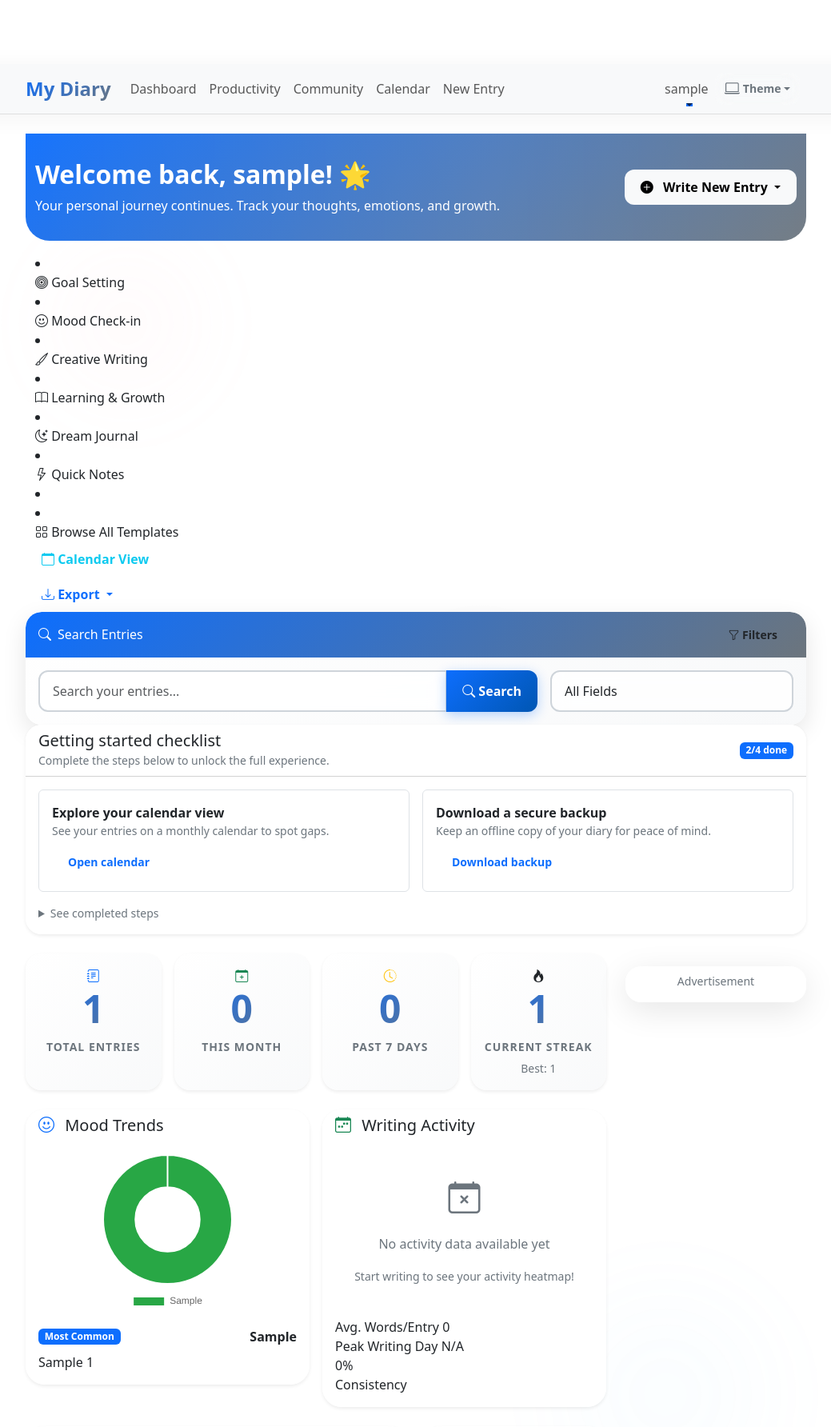
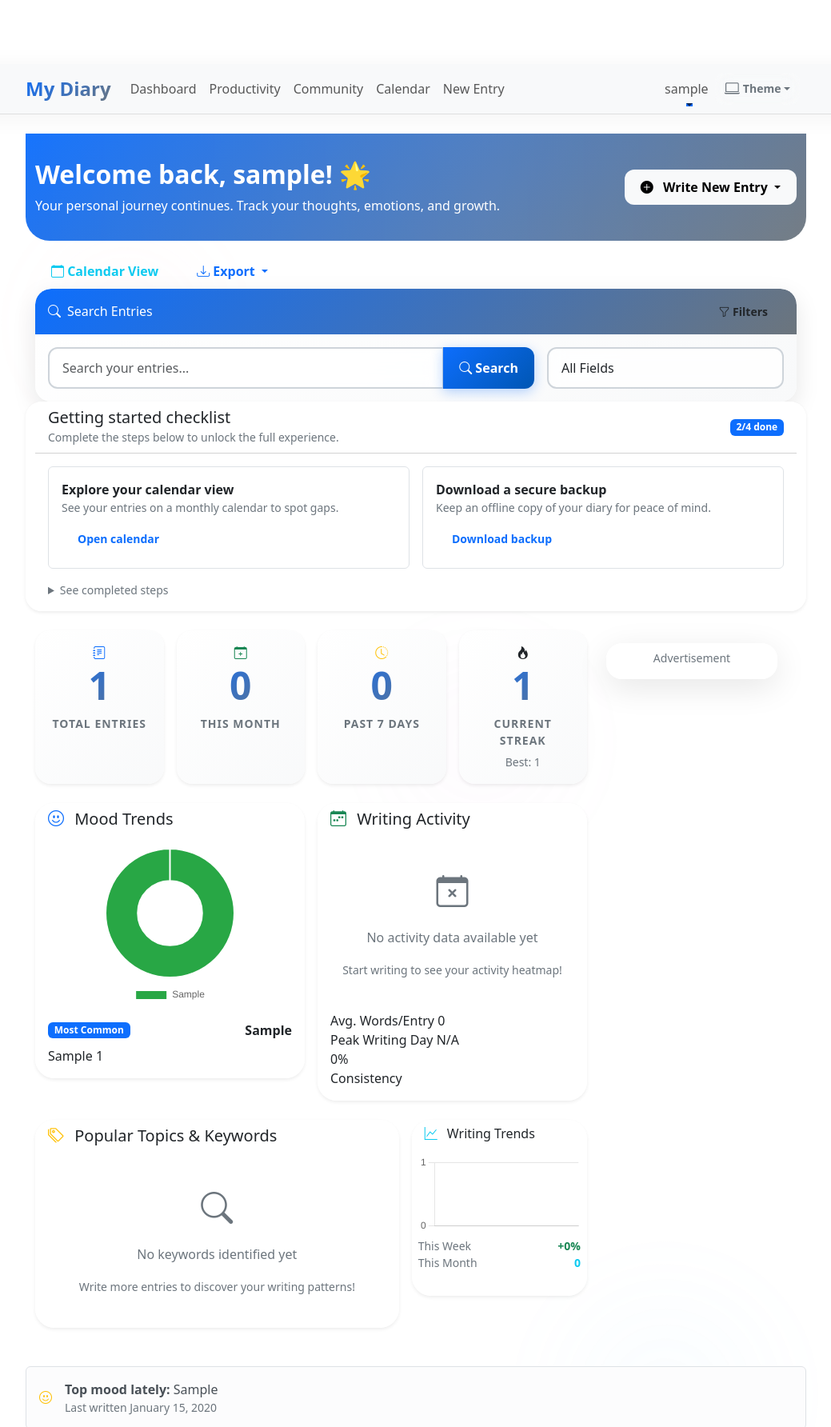
Before and after one commit to kevohmutwiri9-creator/My-Diary, a Flask app: page /dashboard in a window 1280 px wide. Shown: the top 1784 px of the page at 80% size, without its empty margins (120-1159 px from the left). Run offline with Flask 3, Linux system fonts and the light colour scheme; a user stored in the database is signed in; tables that the repository leaves empty hold one stand-in row (values such as "Sample post"); some libraries are stand-ins or nearby versions.

Commit message:
🔧 Fix dropdown overlap issues
- Consolidate split dropdown menu items into proper structure
- Add dropdown-menu-end class for right alignment
- Set z-index: 1050 to prevent overlapping
- Remove duplicate/dangling list items causing layout issues
- Fix Export dropdown positioning and structure
- Add proper container layout for action buttons

This fixes the dropdown overlap where menu items were appearing
outside their containers and overlapping other elements.

```diff
--- a/app/templates/dashboard.html
+++ b/app/templates/dashboard.html
@@ -565,30 +587,9 @@ document.addEventListener('DOMContentLoaded', function() {
 </div>
 
 <div class="container">
-                    <li><a class="dropdown-item" href="{{ url_for('main.new_entry', template='goal_setting') }}">
-                        <i class="bi bi-bullseye"></i> Goal Setting
-                    </a></li>
-                    <li><a class="dropdown-item" href="{{ url_for('main.new_entry', template='mood_check_in') }}">
-                        <i class="bi bi-emoji-smile"></i> Mood Check-in
-                    </a></li>
-                    <li><a class="dropdown-item" href="{{ url_for('main.new_entry', template='creative_writing') }}">
-                        <i class="bi bi-brush"></i> Creative Writing
-                    </a></li>
-                    <li><a class="dropdown-item" href="{{ url_for('main.new_entry', template='learning_growth') }}">
-                        <i class="bi bi-book"></i> Learning & Growth
-                    </a></li>
-                    <li><a class="dropdown-item" href="{{ url_for('main.new_entry', template='dream_journal') }}">
-                        <i class="bi bi-moon-stars"></i> Dream Journal
-                    </a></li>
-                    <li><a class="dropdown-item" href="{{ url_for('main.new_entry', template='quick_notes') }}">
-                        <i class="bi bi-lightning"></i> Quick Notes
-                    </a></li>
-                    <li><hr class="dropdown-divider"></li>
-                    <li><a class="dropdown-item" href="{{ url_for('main.new_entry') }}#template-section">
-                        <i class="bi bi-grid"></i> Browse All Templates
-                    </a></li>
-                </ul>
-            </div>
+    <div class="row mb-4">
+        <div class="col-12">
+            <div class="d-flex gap-2 flex-wrap">
                 <a href="{{ url_for('main.calendar_view') }}" class="btn btn-outline-info">
                     <i class="bi bi-calendar"></i> Calendar View
                 </a>
```
Also changed, not shown: other parts of app/templates/dashboard.html (+24 -2 lines). Lines whose indentation alone changed are shown as unchanged.
